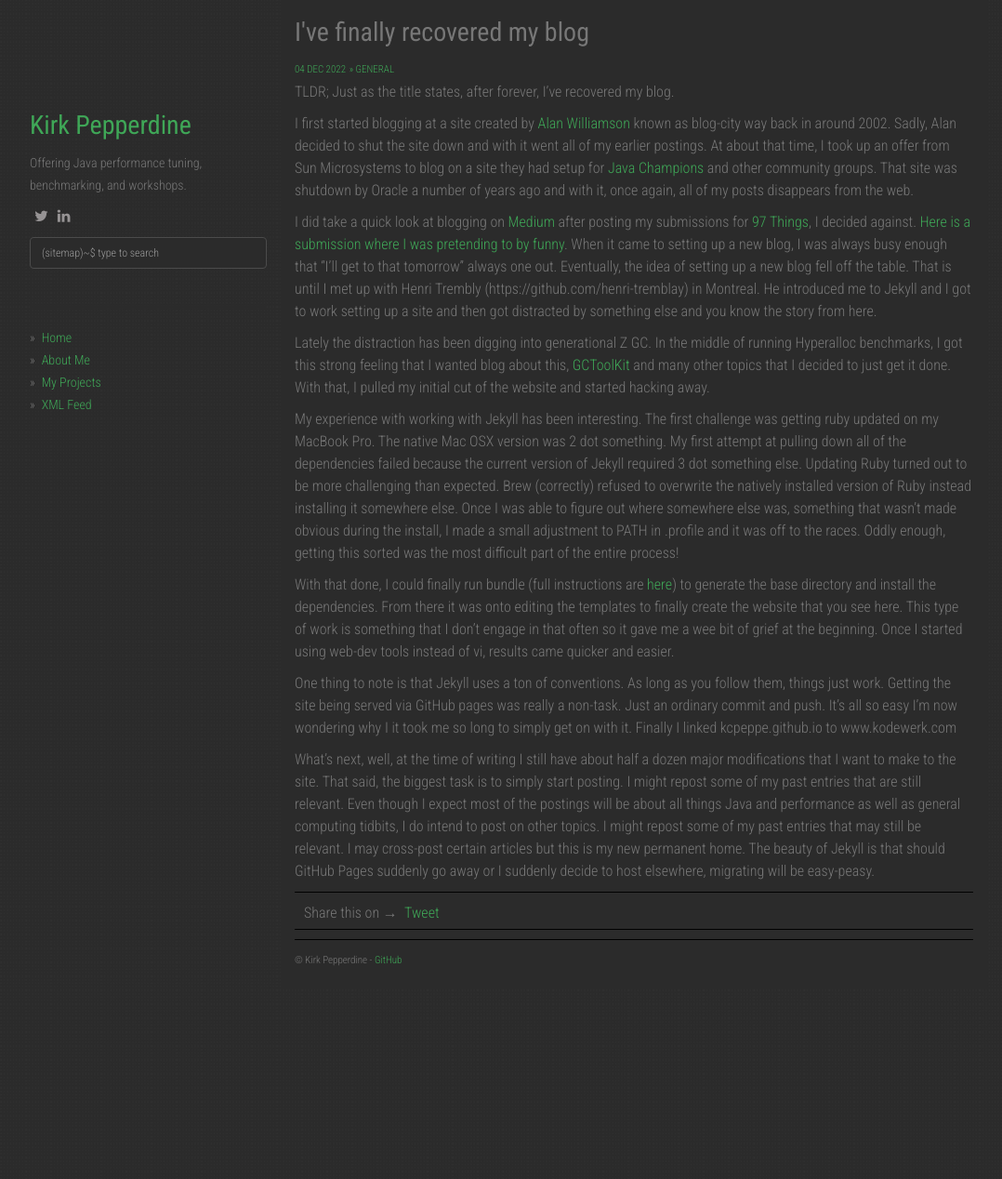
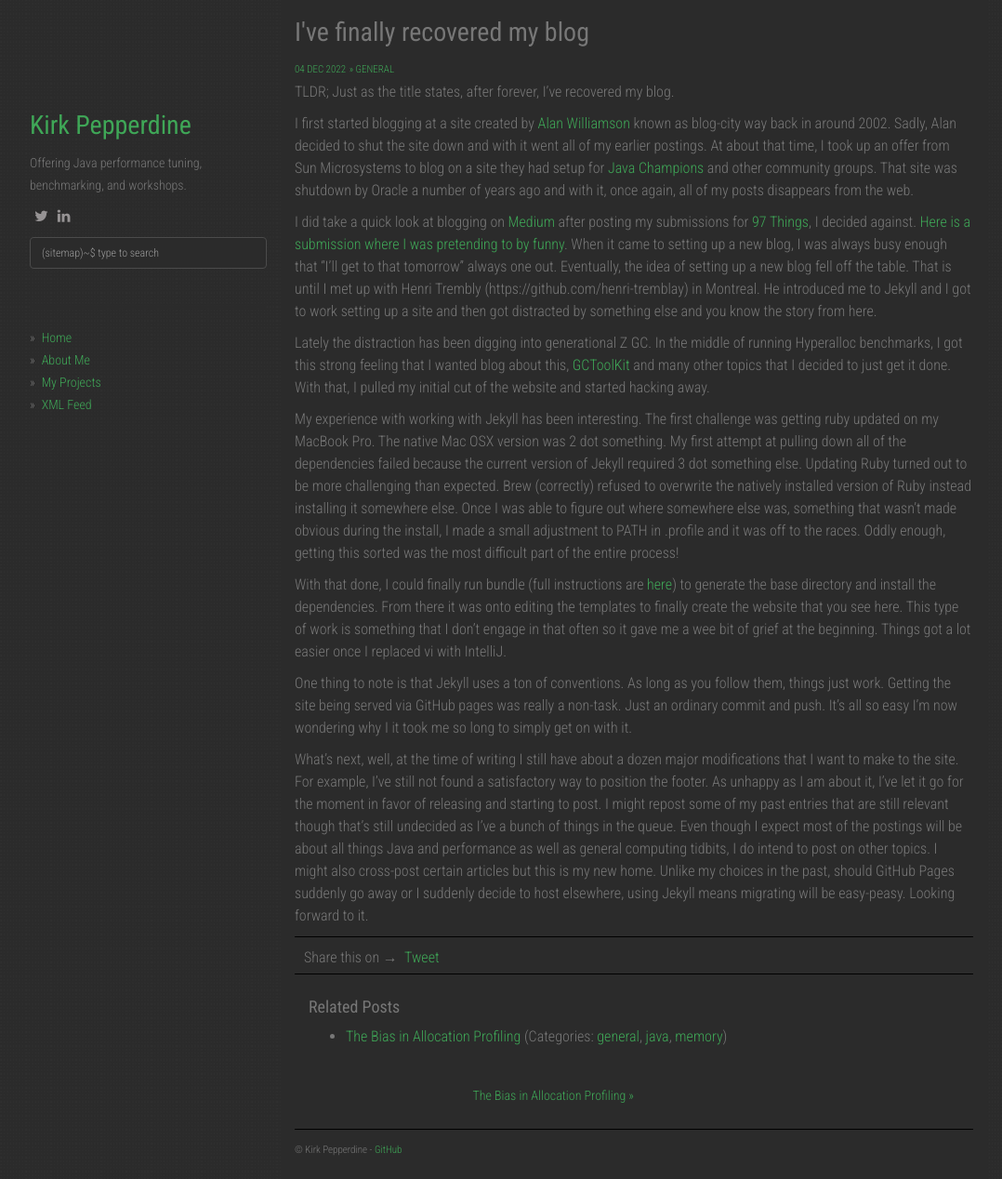
Before and after one commit to kcpeppe/kcpeppe.github.io, a Jekyll site: the page built from _posts/2022-12-05-blog-recovery-1.md, in a window 1280 px wide and 1268 px high. Shown: the whole window at 93% size, without its empty margins (53-1131 px from the left). Built offline with Jekyll 4.4.1, drawn with Linux system fonts in a browser that asks for light colours; nearby versions of some CDN libraries; comment, search, counter and statistics services are not loaded; some of the changed lines change nothing that is shown.

Commit message:
features: add new blog entry, fix more CSS

```diff
--- a/_posts/2022-12-05-blog-recovery-1.md
+++ b/_posts/2022-12-05-blog-recovery-1.md
@@ -15,8 +15,8 @@
 
 My experience with working with Jekyll has been interesting. The first challenge was getting ruby updated on my MacBook Pro. The native Mac OSX version was 2 dot something. My first attempt at pulling down all of the dependencies failed because the current version of Jekyll required 3 dot something else. Updating Ruby turned out to be more challenging than expected. Brew (correctly) refused to overwrite the natively installed version of Ruby instead installing it somewhere else. Once I was able to figure out where somewhere else was, something that wasn’t made obvious during the install, I made a small adjustment to PATH in .profile and it was off to the races. Oddly enough, getting this sorted was the most difficult part of the entire process!
 
-With that done, I could finally run bundle (full instructions are [here](https://jekyllrb.com/tutorials/using-jekyll-with-bundler)) to generate the base directory and install the dependencies. From there it was onto editing the templates to finally create the website that you see here. This type of work is something that I don’t engage in that often so it gave me a wee bit of grief at the beginning. Once I started using web-dev tools instead of vi, results came quicker and easier.
+With that done, I could finally run bundle (full instructions are [here](https://jekyllrb.com/tutorials/using-jekyll-with-bundler)) to generate the base directory and install the dependencies. From there it was onto editing the templates to finally create the website that you see here. This type of work is something that I don’t engage in that often so it gave me a wee bit of grief at the beginning. Things got a lot easier once I replaced vi with IntelliJ.
 
-One thing to note is that Jekyll uses a ton of conventions. As long as you follow them, things just work. Getting the site being served via GitHub pages was really a non-task. Just an ordinary commit and push. It’s all so easy I’m now wondering why I it took me so long to simply get on with it. Finally I linked kcpeppe.github.io to www.kodewerk.com
+One thing to note is that Jekyll uses a ton of conventions. As long as you follow them, things just work. Getting the site being served via GitHub pages was really a non-task. Just an ordinary commit and push. It’s all so easy I’m now wondering why I it took me so long to simply get on with it.
 
-What’s next, well, at the time of writing I still have about half a dozen major modifications that I want to make to the site. That said, the biggest task is to simply start posting. I might repost some of my past entries that are still relevant. Even though I expect most of the postings will be about all things Java and performance as well as general computing tidbits, I do intend to post on other topics. I might repost some of my past entries that may still be relevant. I may cross-post certain articles but this is my new permanent home. The beauty of Jekyll is that should GitHub Pages suddenly go away or I suddenly decide to host elsewhere, migrating will be easy-peasy.
+What’s next, well, at the time of writing I still have about a dozen major modifications that I want to make to the site. For example, I've still not found a satisfactory way to position the footer. As unhappy as I am about it, I've let it go for the moment in favor of releasing and starting to post. I might repost some of my past entries that are still relevant though that's still undecided as I've a bunch of things in the queue. Even though I expect most of the postings will be about all things Java and performance as well as general computing tidbits, I do intend to post on other topics. I might also cross-post certain articles but this is my new home. Unlike my choices in the past, should GitHub Pages suddenly go away or I suddenly decide to host elsewhere, using Jekyll means migrating will be easy-peasy. Looking forward to it.
--- /dev/null
+++ b/_posts/2022-12-12-allocating-profiling-bias-2.md
@@ -0,0 +1,64 @@
+---
+layout: post
+title:  "The Bias in Allocation Profiling"
+date:   2022-12-12 07:30:00 +0900
+categories: [general,java,memory]
+---
+
+I'm very exciting about reviving my blog and launching my first real post. There are a bunch of quotes on the subject of measurements. The two I like to focus on are "You can't improve what you don't measure" (Peter Drucker) and "we are only as good as our measurements". The problem with measurements is that they are all flawed in some fundamental way. Our measurements may be lacking in some combination of precision, or accuracy. We may be measuring at the wrong resolution. Maybe we can't measure everything so instead we sample. If we do sample, then we need to pick our bias because ever sampling technique comes with some form of bias. This bias will skew our measurements and consequently, our interpretation of the system we are measuring. This is the basis for the theme here, how the bias in how allocation profilers measure affect our ideas of how. we can improve the memory efficiency of our applications and how having multiple perspectives, or measurements might provide us with a truer picture.
+
+The impact of allocation pressure on application performance cannot be understated. In my experience, and the experiences of others that I've spoken to about this is that, reducing allocation pressure can result in whole integer improvements in performance. Often this can happen with seemingly small changes to the application. Why can we get these huge performance wins by reducing allocations? The quick answer is because the performance of an application with a high allocation rate is almost always dominated by cache misses. For the longer answer this question, we will take a shallow dive into the relevant bits of the tech stack and then take a look at the biases in allocation profilers.
+
+<H3>Some Hardware Bits</H3>
+When the CPU needs to load a data value into a register, it first searches for it in each of the CPU caches. Not finding the data in the CPU cache is known as a cache miss. A cache miss triggers the CPU to issue a fetch to main memory. The high-level description is that the fetch request is transmitted across a bus to main memory where the controller works out which memory needs to be read, reads it and then returns it back to the CPU on the bus. The data is then dragged through the CPU caches, through the load buffer and finally into the target register. While all of this is happening, the thread that referenced the data will be stalled. Typical stalls last a couple hundreds of clocks. In comparison, finding the data in the L1 cache will take 4 clocks and maybe less if the CPU has been able to [pre-fetch](https://en.wikipedia.org/wiki/Cache_prefetching). How does this tie into allocations?
+
+<h3>Allocations in Java</h3>
+One of the jobs of the Java Virtual Machine (JVM) is tasked with is to manage memory. To manage this, the JVM includes several different data structures and algorithms that work together to provide this critical functionality. This includes Java heap, the garbage collector, and the algorithms that orchestrate allocations. I won't be describing any of these components in detail but instead will be focusing on the bits that are important to the topic at hand.
+
+Allocations in Java heap use a technique known as bump and run on a head of heap pointer. As can be seen in the diagram below, the head of heap pointer points to the top of all of the data that has been allocated.
+
+
+<img src="/images/tlab_structure.png"
+     alt="Markdown Monster icon"
+     style="width: 80%; display: block; margin-left: auto; margin-right: auto;" />
+
+<p style="text-align: center;">TLAB allocated from Global Java Heap</p>
+
+
+
+To "bump and run" the pointer must first be loaded into a register. This value is then incremented by the number of bytes needed to satisfy the needs of the allocation after which the thread can continue to run. Given that just about all Java applications have multiple threads allocating at the same time, the head of heap pointer will need to be wrapped in a lock to ensure mutual exclusive access. This naive implementation comes with a number of high latency activities. First, the cost of the barriers needed to insure that the view of the pointer value is consistent across all threads is the equivalent of a cache miss. Next, the lock necessarily serializes all allocation activity. In the, very likely, case where the head of heap pointer is highly contented, allocating threads would be backed up into a queue waiting for their turn to be able to allocate. Enter Thread Local Allocation Block (TLAB). TLABs act to reduce the pressure on the head of heap pointer. Let's spend a bit of time exploring how this works.
+
+When a thread allocates, the allocators will check to see if the thread needs a new TLAB. If so, a new TLAB will be allocated in Java heap by bumping up the global head of heap pointer. TLAB size starts at 1MiB and the head of TLAB will be at 0 relative to the base address of the TLAB. TLAB size can and does vary as it is adaptive to allocation pressure but we can be ignore this feature for the purposes of this discussion. The more salient point is that the TLAB forms a new allocation buffer that is only visible to the thread that allocated it. To continue with the allocation story, now that the thread has a TLAB, the thread can bump a head of TLAB pointer to complete the allocation. Of course, this pointer bump is un-contented which significantly improves the allocation performance. However, there is no free lunch as using TLABs does result in more memory being wasted. To better understand this, let's look at a couple of allocation use cases.
+
+TLABs have a configurable waste percentage setting. The purpose of this waste percentage is to set a boundary. At the beginning of an allocation, the allocator checks to see if the current head of TLAB is past the boundary and if so, the thread is obliged to allocate a new TLAB. The allocation will then complete in that new TLAB. This implies that the memory between the head and the top of the TLAB will never be used. The next case to consider is when the head of TLAB is below the waste threshold but the size of the allocation would overflow the TLAB. In this is quite different then when the head of TLABan allocation + head of TLAB would result in a buffer overrun. In that case, the allocation will happen outside of the TLAB in the global heap space. This use case implies that allocations bigger than the TLAB will happen in the global heap space. A more subtle effect is that the size of globally allocated objects will decrease as the TLAB fills up. The relevance of this last point will become more apparent very shortly.
+
+Returning to the subject of cache misses, what is evident from the description above is that an allocation is Java heap (or a TLAB) is realized though the manipulation of a data structure where the elements of that data structure have never been or not recently been referenced by the application. This suggests that the needed part of the data structure will not be in any of the CPUs caches. With high allocation rates, it is very likely that even if the needed part of the data structure was accessed recently, the motion of data churning through the cache would have resulted in it being flushed. Fortunately the JVM offers some help.
+
+One of the optimizations that the Just-in-Time (JIT) C2 optimizing compiler is able to provide is known as scalar replacement. Very briefly, scalar replacement literally replaces an allocation call site with the assembly code that has the field value inlined instead of being stored in Java heap. As you can imagine, this optimization comes with a lot of restrictions one of the most important is that the allocation passes the Escape Analysis (EA)test. EA determines the visibility of object produced by the call site to be scalar replaced (also known as a call site reduction). There are 3 outcomes for this test, fully escaped meaning the data is visible to multiple threads, partial escape meaning the data maybe visible to other threads, or no escape meaning that the data is only visible to the thread that created it. For example, any variable labeled public is at least partially escaped if not fully escaped whereas any variable that remains completely local to a specific code block would most likely be no-escape. There are other constraints but it's safe to say that many allocations can be eliminated with this optimization. The win is that the thread is able to avoid the cache miss that comes with the on heap allocation.
+
+One more sidebar, profilers commonly report on allocation rate as bytes/sec. As can be seen from the description provided so far, the size of the allocation is a minor factor if it even is a factor at all in the cost of an allocation when compared to the cost of a cache miss. Thus the bytes/sec reporting isn't all that useful when we're looking for the number of allocations/sec.
+
+With all this in mind, let's take a swing at allocation profiling.
+
+
+<H3>Allocation Profiling</H3>
+There are a several ways to implement an object profiler. Way back in the days of Java 1.1.7, I whipped up an allocation profiler that reported on the allocation to a table. It was simple and effective but it inflicted a horrendous overhead penalty on the application. Today, profilers tend to wrap the allocation in a phantom reference. The profile harvests and reports on information harvested from the phantom reference. While these profilers offer far less overhead than my hacked up tool did, it is still not insignificant. The other big effect is on EA. Wrapping the allocation in a PhantomReference to be processed by the profiler means that the data is accessible by more than 1 thread and thus EA will label it fully escaped. Thus a consequence of using this technique is that **ALL** allocations will fail EA.
+
+The next course of action is to inspect the profiler output for the hottest allocation site, optimize the code to either remove or reduce it, then rerun the performance tests and report on the improvement. Sound good but what happens fairly frequently is that the test produce no noticeable reduction in latencies. While there could be many reasons for this a common one is that the hottest allocate site was already being optimized by the JIT resulting in the "fixes" to the code being redundant. This is where tools like [JITWatch](https://github.com/AdoptOpenJDK/jitwatch) can help. This tool will report on allocation sites that have been scalar replaced. Comparing this list to the profile can help you pick hot allocation sites that are not being optimized away.
+
+The other technique is to sample out-of-TLAB allocations and those allocations that trigger the creation of a new TLAB. In JFR the code perform this is baked into the JVM so the overhead is fairly minimal. To be honest, I'm not sure how the async-profiler collects this data though I suspect it is by capturing the JFR event. This is something I plan on looking into in the near future.
+
+While on paper TLAB sampling may look ok, in practice it biases the profile to large allocations. Indeed if you profile an application that allocates an equal number of various sized objects and plot that data this bias will become immediately obvious. The smaller objects will be under reported whereas the larger objects will be over-reported. Again, being mindful of purpose, we're looking for the rate at which objects are being allocated, not the rate at which memory is being allocated. In this case I can only offer 1 solution and that is to turn off the use of TLABs while profiling. If you're thinking that according to the description above thats going to degrade performance the answer is yes, it's going to hurt. However, missing that it's a small allocation that is escaping that is the source of your allocation pressure isn't all that helpful either.
+
+<img src="/images/allocation_counts.png"
+     alt="Markdown Monster icon"
+     style="width: 80%; display: block; margin-left: auto; margin-right: auto;" />
+
+<p style="text-align: center;">Allocation True Counts vs Sampled Counts</p>
+
+<H3>What about Heap Dumps</H3>
+I've heard several people advocate the use of heap dumps in finding hot allocation sites. My personal view point is that finding a hot allocation site with a heap dump is even more problematic than the challenges thrown at by the traditional allocation profilers. About the only recipe that I've heard, but have not tried, it to use the Epsilon collector (or otherwise turn off GC) and trigger a heap dump after running some load on the application. The next step is to use a heap analysis tool to inventory the entire contents of the heap dump. This would necessarily include both live and dereferenced objects.
+
+
+<h3>Conclusion</h3>
+As is evident, each of the profiling techniques in use today come with upsides and downsides. A quick summary of this is that the upsides for JFR are very low overhead and convenience. The downside is the bias towards large allocations. The async profiler isn't as convenient to use but it also offers low overheads with the bias towards large allocations. On the other side of the spectrum, tools like VisualVM record every allocation but unfortunately not easy to deploy in prod (-like environments), interfere with EA and come with a high overhead. On the question of which profiler should one use? I tend to use all of them (including commercial options that I've not listed here). But, which on you should use really depends on your situation. Hopefully the information offered here can help you in that decision making process.
--- /dev/null
+++ b/category/memory.md
@@ -0,0 +1,6 @@
+---
+layout: posts_by_category
+categories: memory
+title: General
+permalink: /category/memory
+---
```
Also changed, not shown: images/allocation_counts.png (added), images/tlab_structure.png (added).
